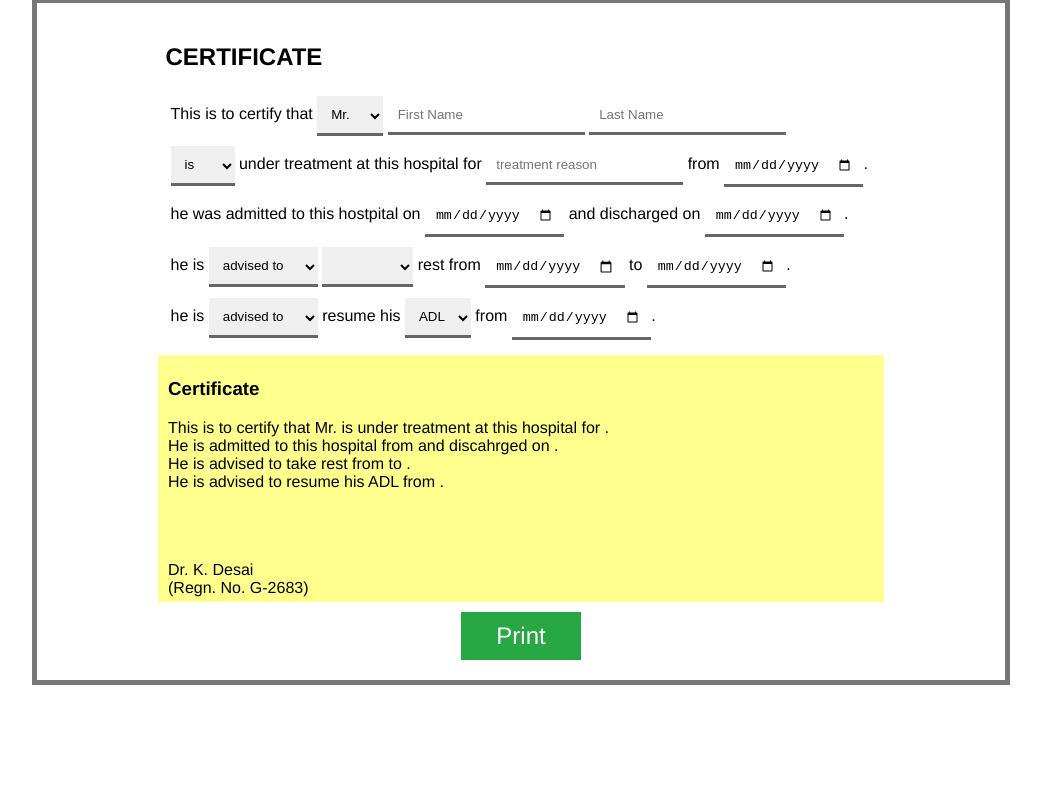
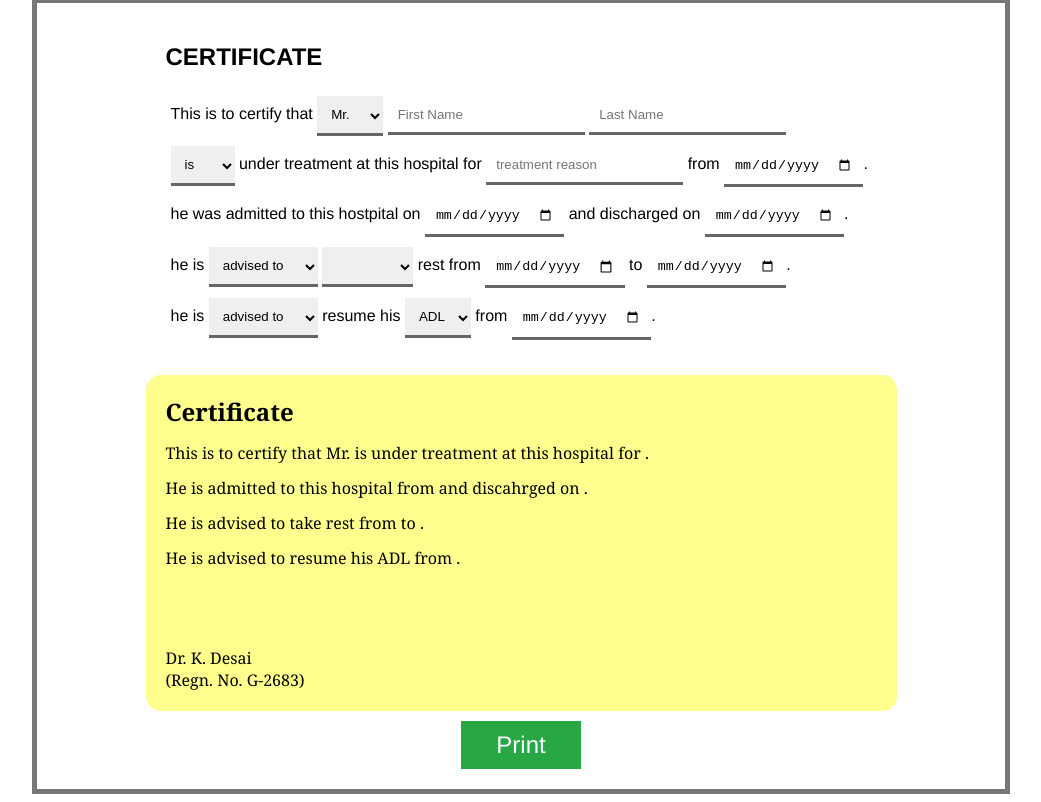
Before and after one commit to takshakd/smruti, a plain HTML site: page index.html in a window 1280 px wide. Shown: the part 110-912 px from the top of the page, without its empty margins (119-1160 px from the left). Before the commit the page ends 803 px from the top, so only its background shows below. Drawn offline with nearby package versions, Linux system fonts and the light colour scheme.

Commit message:
Make certificate output more comfortable to read

```diff
--- a/certificate.html
+++ b/certificate.html
@@ -58,11 +58,11 @@
 </div>
 
 <div class="artifactPreview container" id="certificateArtifact">
-  <h3 class="artifactTitle">Certificate</h3>
-  <div>This is to certify that {{namePrefix}} {{firstName}} {{lastName}} {{presentPast}} under treatment at this hospital for {{treatmentReason}}.</div>
-  <div>{{heSheUpper}} {{presentPast}} admitted to this hospital from {{admitDate}} and discahrged on {{dischargeDate}}.</div>
-  <div>{{heSheUpper}} {{presentPast}} advised to take rest from {{restStartDate}} to {{restEndDate}}.</div>
-  <div>{{heSheUpper}} {{presentPast}} {{resumeExpectation}} resume {{hisHerLower}} {{leaveFrom}} from {{resumeWorkDate}}.</div>
+  <div class="artifactTitle">Certificate</div>
+  <div class="artifactLine">This is to certify that {{namePrefix}} {{firstName}} {{lastName}} {{presentPast}} under treatment at this hospital for {{treatmentReason}}.</div>
+  <div class="artifactLine">{{heSheUpper}} {{presentPast}} admitted to this hospital from {{admitDate}} and discahrged on {{dischargeDate}}.</div>
+  <div class="artifactLine">{{heSheUpper}} {{presentPast}} advised to take rest from {{restStartDate}} to {{restEndDate}}.</div>
+  <div class="artifactLine">{{heSheUpper}} {{presentPast}} {{resumeExpectation}} resume {{hisHerLower}} {{leaveFrom}} from {{resumeWorkDate}}.</div>
   <div class="artifactSign">
     <div class="signName">Dr. K. Desai</div>
     <div class="signReg">(Regn. No. G-2683)</div>
--- a/style.css
+++ b/style.css
@@ -86,9 +86,22 @@ textarea {
 
 .artifactPreview {
   background-color: #ffff8d;
-  padding: 5px;
-  padding-left: 10px;
+  font-family: "Cambria", "Times New Roman", serif;
+  border-radius: 15px;
+  margin-top: 20px;
+  padding: 20px;
   width: 75%;
+}
+
+.artifactTitle {
+  font-size: 1.5em;
+  font-weight: bold;
+  margin-bottom: 10px;
+}
+
+.artifactLine {
+  margin-top: 0.3em;
+  margin-bottom: 0.5em;
 }
 
 .artifactSign {
@@ -102,7 +115,7 @@ textarea {
   .artifactPreview {
     visibility: visible;
     position: absolute;
-    top: 0;
+    top: 100px;
     left: 0;
   }
 }
```
